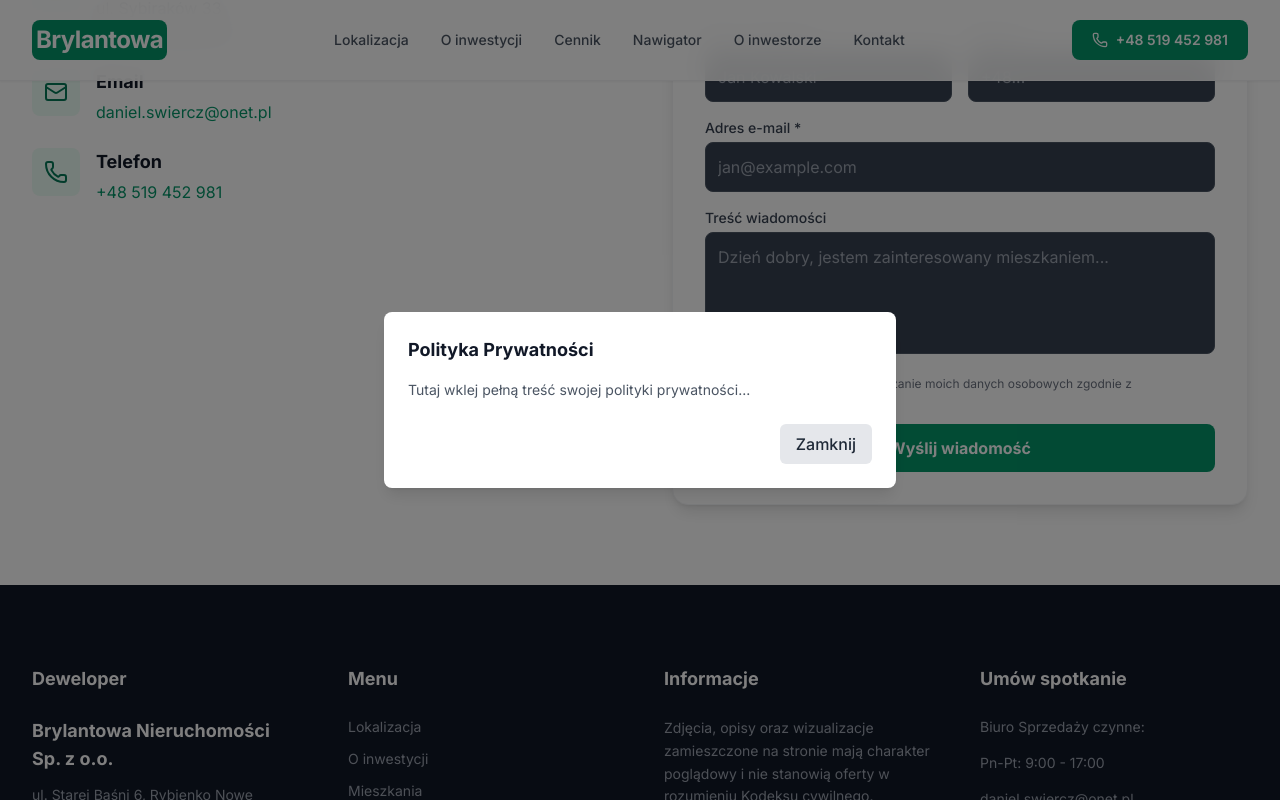
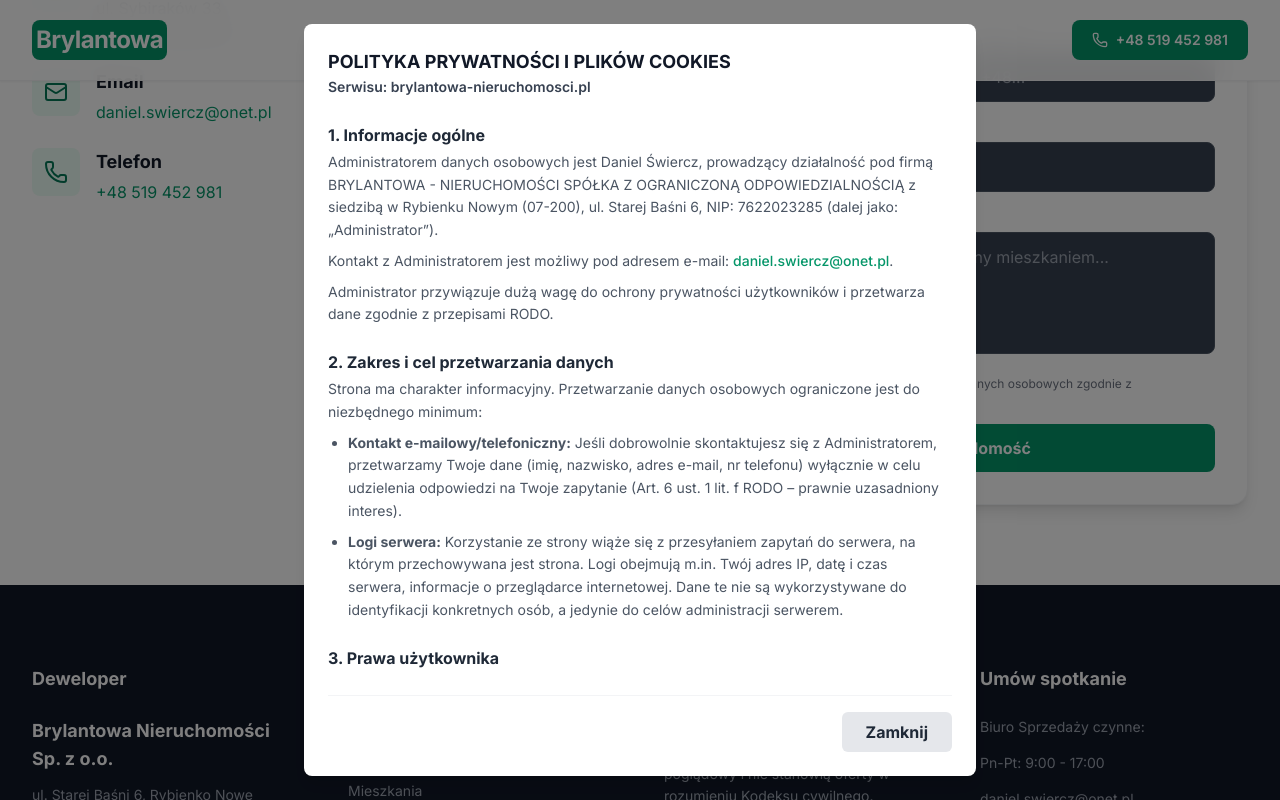
Before and after one commit to MichalPerfectInfo/Brylantowa, a React (Vite) app: page / in a window 1280 px wide. Both pictures are taken after a click on the button "polityką prywatności". Shown: the part 10728-11528 px from the top of the page. Built offline with nearby package versions, Linux system fonts and the light colour scheme.

Commit message:
polityka

```diff
--- a/components/ContactSection.tsx
+++ b/components/ContactSection.tsx
@@ -2,6 +2,7 @@
 import { Mail, Phone, MapPin, Loader2, CheckCircle, AlertCircle } from 'lucide-react';
 import emailjs from "@emailjs/browser";
 import parkingImg from '../assets/parking.png';
+import { Polityka }  from "../data/polityka";
 
 export const AboutInvestor: React.FC = () => (
   <section id="o-inwestorze" className="py-20 bg-gray-50 scroll-mt-20">
@@ -237,28 +238,32 @@
       {/* Modal Polityki Prywatności */}
       {isModalOpen && (
         <div
-          className="fixed inset-0 z-50 flex items-center justify-center bg-black bg-opacity-50 px-4"
-          onClick={() => setIsModalOpen(false)} // 1. Zamyka modal po kliknięciu w ciemne tło
+          className="fixed inset-0 z-50 flex items-center justify-center bg-black bg-opacity-50 px-4 py-6"
+          onClick={() => setIsModalOpen(false)}
         >
+          {/* Główne okno modala z maksymalną wysokością */}
           <div
-            className="bg-white p-6 rounded-lg shadow-lg max-w-lg w-full"
-            onClick={(e) => e.stopPropagation()} // 2. Zapobiega zamknięciu po kliknięciu w samo białe okienko
+            className="bg-white p-6 rounded-lg shadow-lg max-w-2xl w-full max-h-full flex flex-col"
+            onClick={(e) => e.stopPropagation()}
           >
-            <h2 className="text-lg font-bold mb-4 text-gray-900">Polityka Prywatności</h2>
 
-            <div className="text-sm text-gray-600 mb-6 max-h-60 overflow-y-auto pr-2">
-              <p>Tutaj wklej pełną treść swojej polityki prywatności...</p>
+            {/* Kontener z przewijanym tekstem (scroll) */}
+            <div className="overflow-y-auto pr-2 custom-scrollbar">
+              {/* TUTAJ WSTAWIAMY NASZ NOWY KOMPONENT */}
+              <Polityka />
             </div>
 
-            <div className="flex justify-end">
+            {/* Przycisk Zamknij - zawsze na dole */}
+            <div className="flex justify-end mt-6 pt-4 border-t border-gray-100 shrink-0">
               <button
                 type="button"
                 onClick={() => setIsModalOpen(false)}
-                className="px-4 py-2 bg-gray-200 text-gray-800 rounded-md hover:bg-gray-300 transition-colors font-medium"
+                className="px-6 py-2 bg-gray-200 text-gray-800 rounded-md hover:bg-gray-300 transition-colors font-bold"
               >
                 Zamknij
               </button>
             </div>
+
           </div>
         </div>
       )}
--- /dev/null
+++ b/data/polityka.tsx
@@ -0,0 +1,61 @@
+import React from 'react';
+
+export const Polityka: React.FC = () => {
+  return (
+    <div className="space-y-4 text-gray-600 text-sm leading-relaxed text-left">
+      <div className="mb-6">
+        <h3 className="text-lg font-bold text-gray-900">POLITYKA PRYWATNOŚCI I PLIKÓW COOKIES</h3>
+        <p className="font-semibold text-gray-700">Serwisu: brylantowa-nieruchomosci.pl</p>
+      </div>
+
+      <div>
+        <h4 className="font-bold text-gray-800 text-base mb-1">1. Informacje ogólne</h4>
+        <p>
+          Administratorem danych osobowych jest Daniel Świercz, prowadzący działalność pod firmą BRYLANTOWA - NIERUCHOMOŚCI SPÓŁKA Z OGRANICZONĄ ODPOWIEDZIALNOŚCIĄ z siedzibą w Rybienku Nowym (07-200), ul. Starej Baśni 6, NIP: 7622023285 (dalej jako: „Administrator”).
+        </p>
+        <p className="mt-2">
+          Kontakt z Administratorem jest możliwy pod adresem e-mail:{' '}
+          <a href="mailto:daniel.swiercz@onet.pl" className="text-primary-600 hover:underline font-medium">
+            daniel.swiercz@onet.pl
+          </a>.
+        </p>
+        <p className="mt-2">
+          Administrator przywiązuje dużą wagę do ochrony prywatności użytkowników i przetwarza dane zgodnie z przepisami RODO.
+        </p>
+      </div>
+
+      <div>
+        <h4 className="font-bold text-gray-800 text-base mb-1 mt-6">2. Zakres i cel przetwarzania danych</h4>
+        <p className="mb-2">Strona ma charakter informacyjny. Przetwarzanie danych osobowych ograniczone jest do niezbędnego minimum:</p>
+        <ul className="list-disc pl-5 space-y-2">
+          <li>
+            <strong>Kontakt e-mailowy/telefoniczny:</strong> Jeśli dobrowolnie skontaktujesz się z Administratorem, przetwarzamy Twoje dane (imię, nazwisko, adres e-mail, nr telefonu) wyłącznie w celu udzielenia odpowiedzi na Twoje zapytanie (Art. 6 ust. 1 lit. f RODO – prawnie uzasadniony interes).
+          </li>
+          <li>
+            <strong>Logi serwera:</strong> Korzystanie ze strony wiąże się z przesyłaniem zapytań do serwera, na którym przechowywana jest strona. Logi obejmują m.in. Twój adres IP, datę i czas serwera, informacje o przeglądarce internetowej. Dane te nie są wykorzystywane do identyfikacji konkretnych osób, a jedynie do celów administracji serwerem.
+          </li>
+        </ul>
+      </div>
+
+      <div>
+        <h4 className="font-bold text-gray-800 text-base mb-1 mt-6">3. Prawa użytkownika</h4>
+        <p className="mb-2">Masz prawo do:</p>
+        <ul className="list-disc pl-5 space-y-1">
+          <li>Wglądu w swoje dane oraz ich poprawiania.</li>
+          <li>Żądania usunięcia danych („prawo do bycia zapomnianym”).</li>
+          <li>Wniesienia skargi do Prezesa Urzędu Ochrony Danych Osobowych (PUODO), jeśli uznasz, że przetwarzanie narusza prawo.</li>
+        </ul>
+      </div>
+
+      <div>
+        <h4 className="font-bold text-gray-800 text-base mb-1 mt-6">4. POLITYKA PLIKÓW COOKIES</h4>
+        <p>
+          Serwis brylantowa-nieruchomosci.pl ogranicza wykorzystanie plików cookies wyłącznie do plików niezbędnych (technicznych), które są wymagane do prawidłowego wyświetlania i działania strony internetowej.
+        </p>
+        <p className="mt-2">
+          Strona nie stosuje plików cookies o charakterze analitycznym, śledzącym ani marketingowym.
+        </p>
+      </div>
+    </div>
+  );
+};
```
